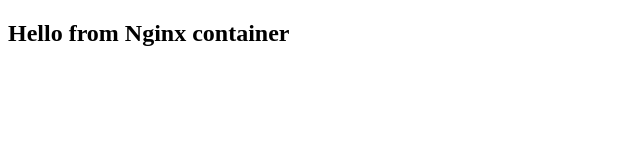
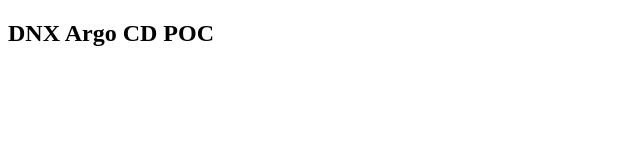
Before and after one commit to DNXLabs/argocd-poc, a plain HTML site: page index.html in a window 1280 px wide. Shown: the whole page, without its empty margins (0-640 px from the left). Drawn offline with Linux system fonts and the light colour scheme.

Commit message:
Change index message
Signed-off-by: Arthur Diniz <arthurbdiniz@gmail.com>

```diff
--- a/index.html
+++ b/index.html
@@ -2,9 +2,9 @@
 <html lang="en">
 <head>
   <meta charset="utf-8">
-  <title>Docker Nginx</title>
+  <title>DNX Labs POC</title>
 </head>
 <body>
-  <h2>Hello from Nginx container</h2>
+  <h2>DNX Argo CD POC</h2>
 </body>
 </html>
```
